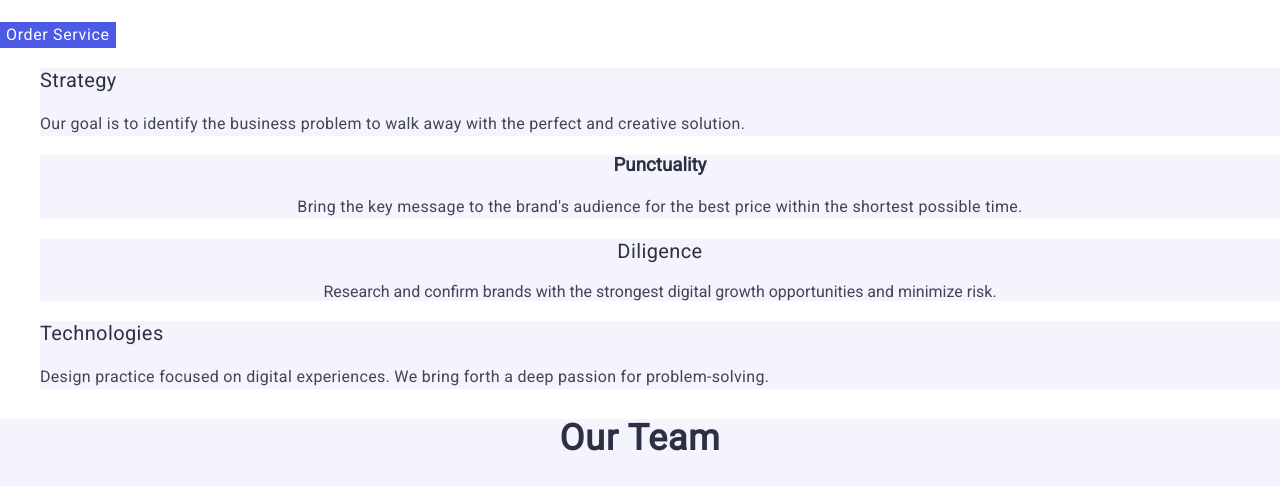
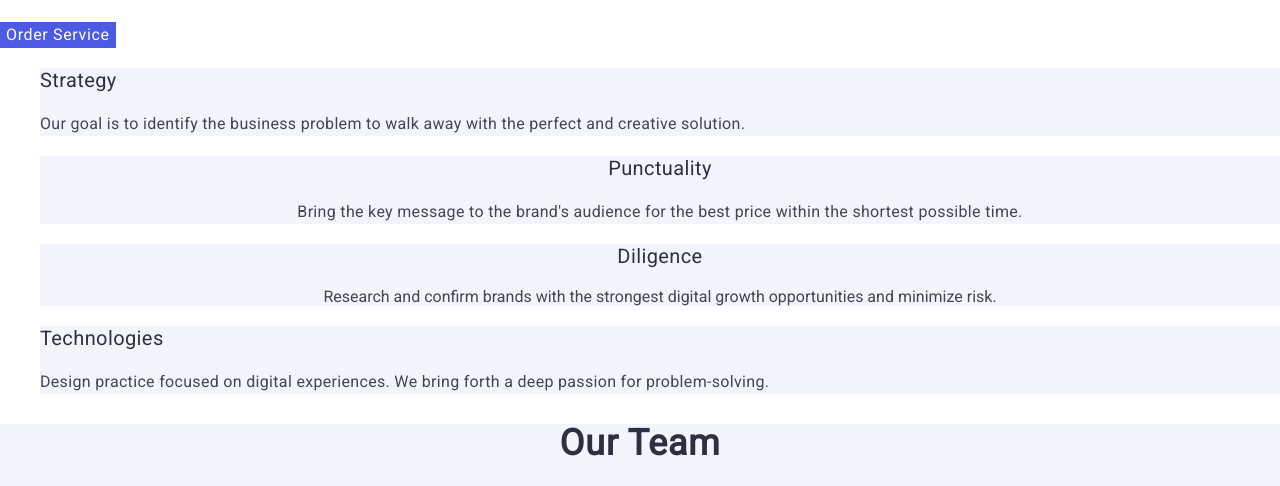
Before and after one commit to MilaB-oss/goit-markup-hw-02, a plain HTML site: page index.html in a window 1280 px wide. Shown: the part 308-794 px from the top of the page. Drawn offline with nearby package versions, Linux system fonts and the light colour scheme.

Commit message:
fixed html

```diff
--- a/index.html
+++ b/index.html
@@ -36,11 +36,11 @@
             <h2 hidden>Features</h2>
             <ul class="features-list">
                 <li class="fature-item">
-                    <h3 class="feature-title"> Strategy</h3>
+                    <h3 class="feature-title">Strategy</h3>
                     <p class="feature-text">Our goal is to identify the business problem to walk away with the perfect and creative solution. </p>
                 </li>
                 <li class="feature-item">
-                    <h3>Punctuality</h3>
+                    <h3 class="feature-title">Punctuality</h3>
                     <p class="feature-text">Bring the key message to the brand's audience for the best price within the shortest possible time.</p>
                 </li>
                 <li class="feature-item">
```
